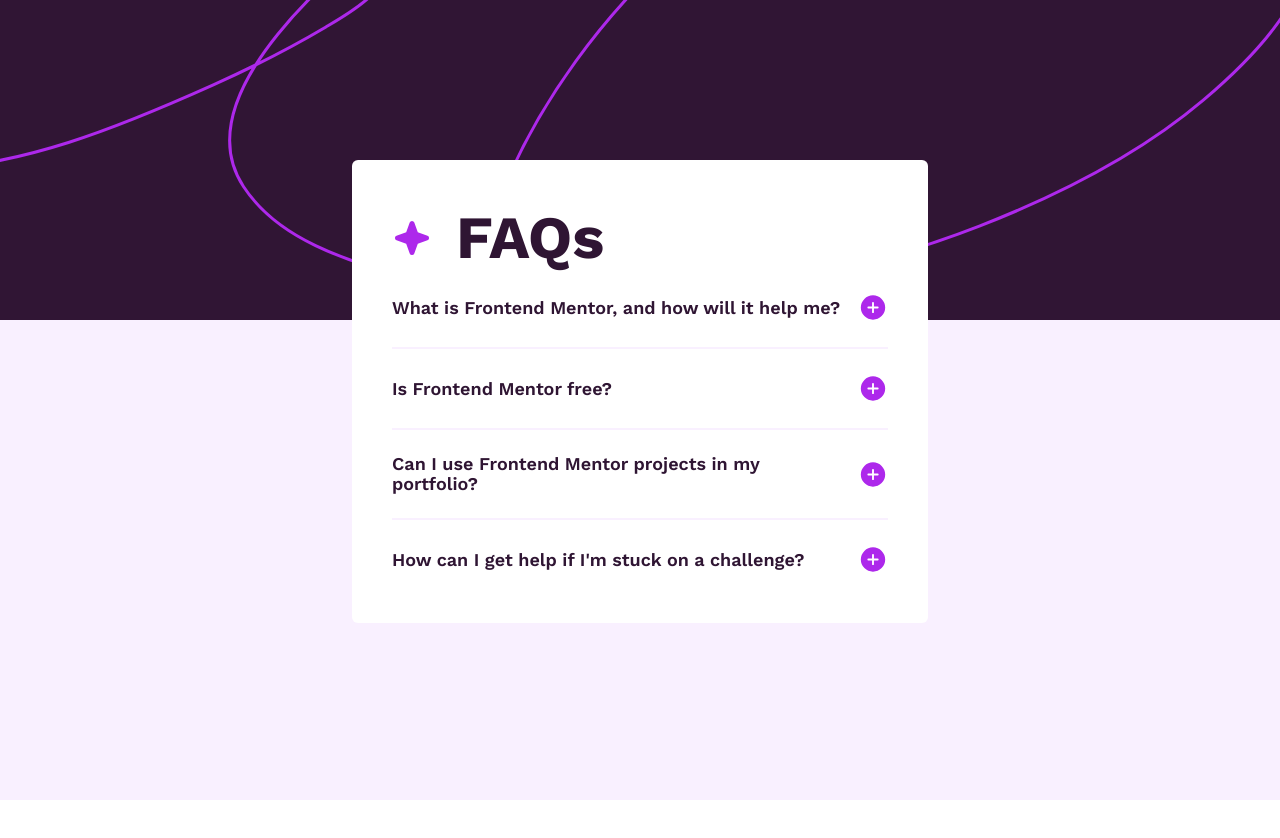
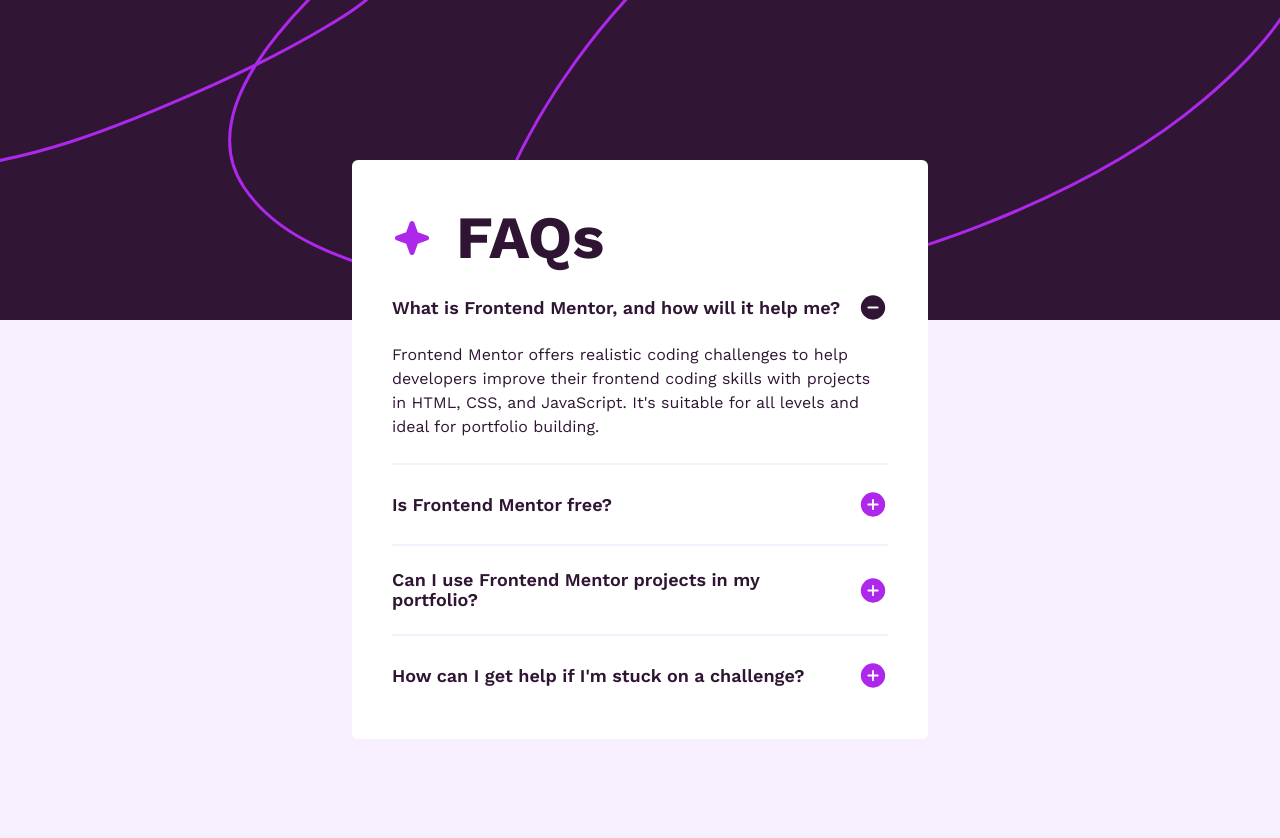
Before and after one commit to tOnski86/react-faq-accordion, a React (Vite) app: page / in a window 1280 px wide. Shown: the top 838 px of the page. Before the commit the page ends 800 px from the top, so only its background shows below. Built offline with nearby package versions, Linux system fonts and the light colour scheme.

Commit message:
Set default open FAQ item to id=1

```diff
--- a/src/components/Accordion.jsx
+++ b/src/components/Accordion.jsx
@@ -3,7 +3,7 @@
 import AccordionItem from "./AccordionItem";
 
 function Accordion({ content }) {
-  const [openID, setOpenID] = useState(null);
+  const [openID, setOpenID] = useState(1);
 
   return (
     <div>
```
